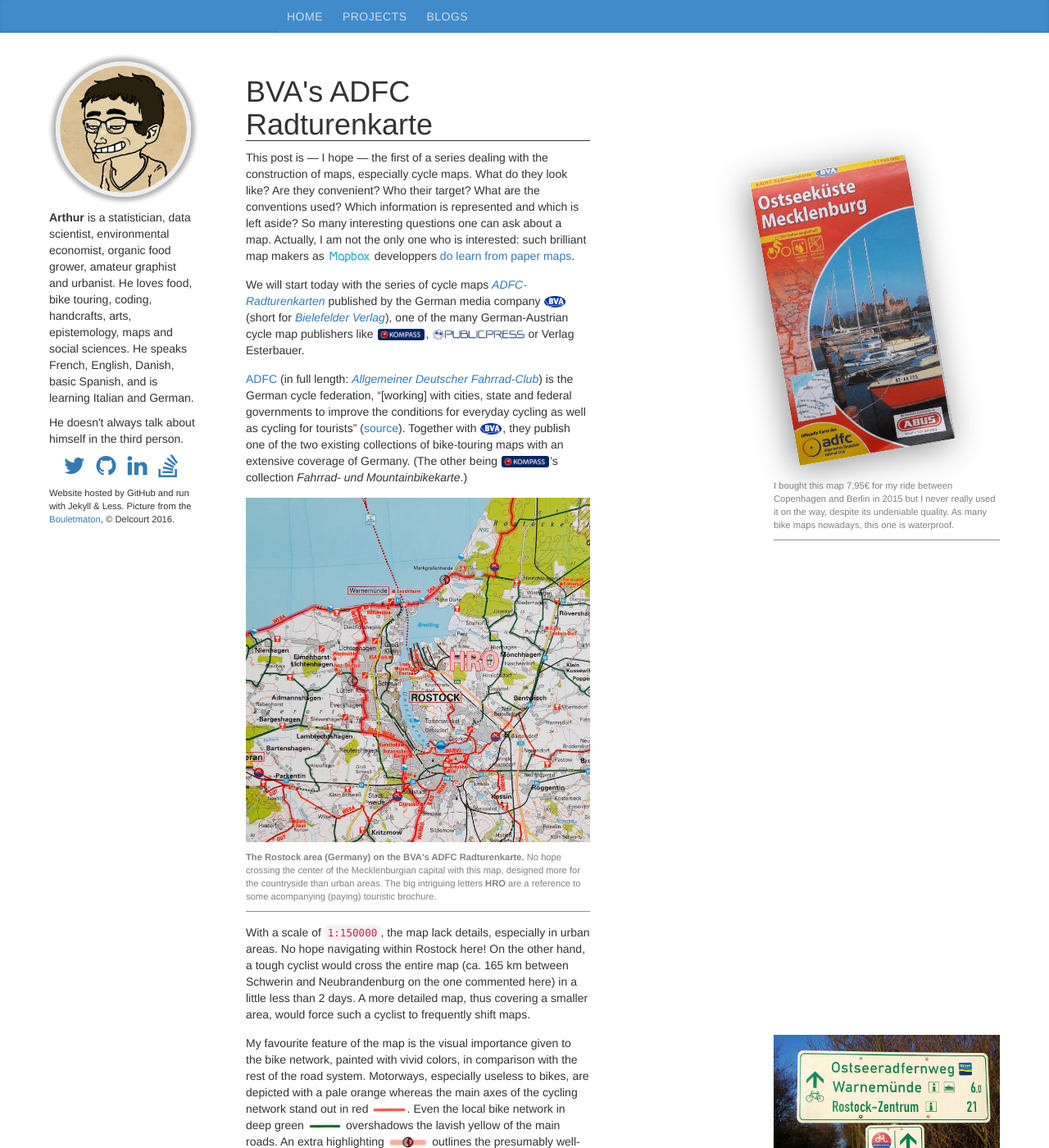
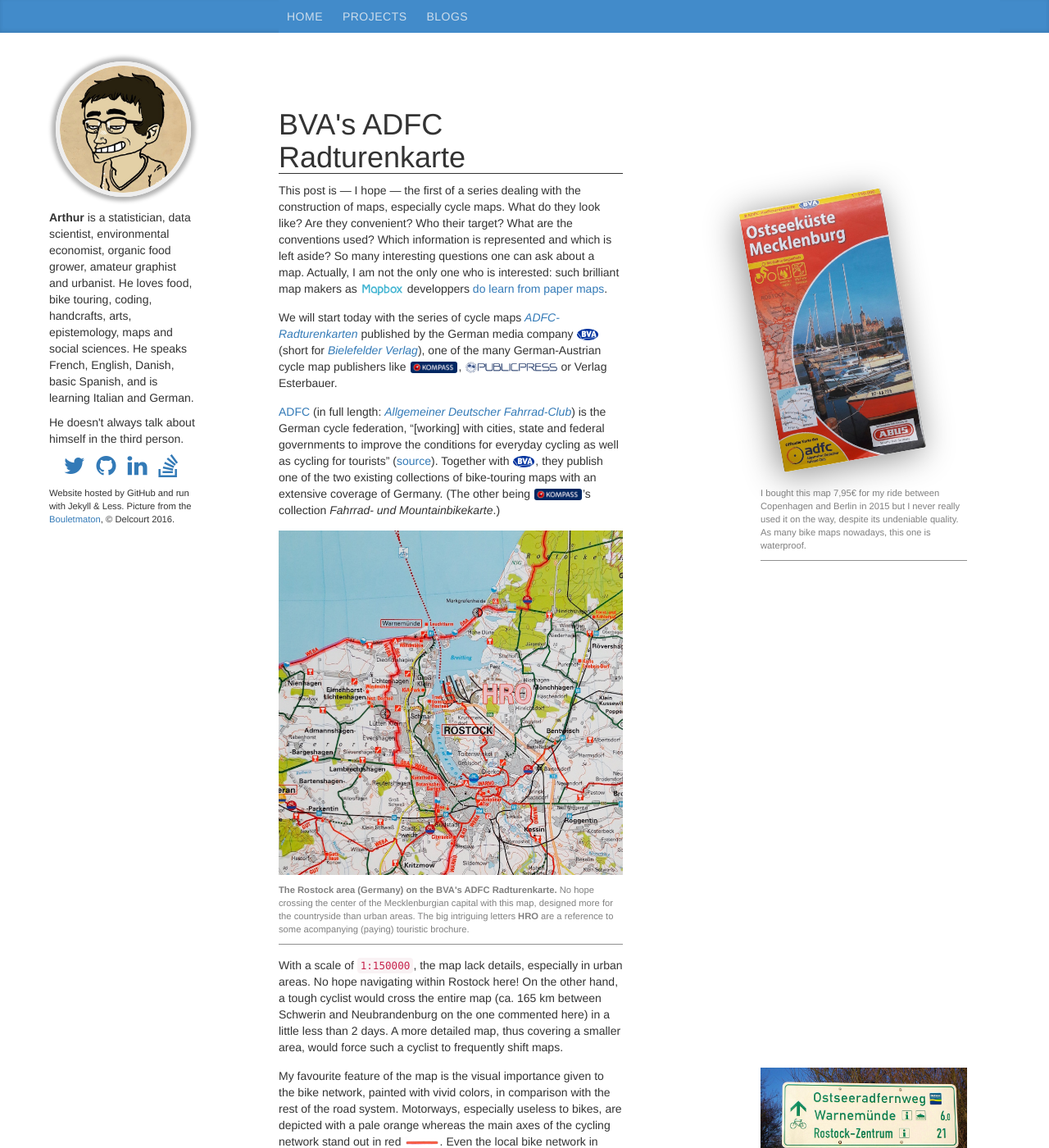
Before and after one commit to katossky/katossky.github.io, a Jekyll site: the page built from _posts/2016-05-18-bva-s-adfc-radturenkarte.md, in a window 1280 px wide and 1400 px high. Shown: the whole window at 82% size. Built offline with Jekyll 4.4.1, drawn with Linux system fonts in a browser that asks for light colours.

Commit message:
align the different pages according to the same schema

```diff
--- a/_layouts/blog-index.html
+++ b/_layouts/blog-index.html
@@ -2,6 +2,7 @@
 layout: default
 ---
 
+<section>
 <h1>{{page.title}}</h1>
 <ul id='blog-index'>
   {% if page.title == 'All posts' %}
@@ -46,6 +47,7 @@ layout: default
   {% endfor %}
   {% endif %}
 </ul>
+</section>
 
 <!-- http://stackoverflow.com/questions/6222616/with-css-use-for-overflowed-block-of-multi-lines -->
 <script src="/js/jquery.dotdotdot.min.js" type="text/javascript"></script>
--- a/_layouts/post.html
+++ b/_layouts/post.html
@@ -2,5 +2,7 @@
 layout: default
 ---
 
+<section>
 <h1>{{page.title}}</h1>
 {{ content }}
+</section>
--- a/_sass/blog-index.scss
+++ b/_sass/blog-index.scss
@@ -1,18 +1,29 @@
 main#blog-index{
+
+  section{
+    padding: 40px 40px 40px 0px;
+    height: 100%;
+  }
 
   h1{
     text-transform: uppercase;
     border-bottom: solid 1px;
     min-width: 350px;
-    width:       50%;
-    max-width: 500px; // move together in the same place
+    width:      70%;
+    // max-width: 500px; // move together in the same place
+    margin-left: 40px;
+    margin-top: 0px;
+    font-style: italic;
   }
   ul{
-    list-style: none;
-    min-width: 350px;
-    width:       50%;
-    max-width: 500px; // together with this
-    padding:    0px;
+    height: 100%; // PB here...
+    overflow-y: scroll;
+    list-style:  none;
+    min-width:  350px;
+    width:        50%;
+    max-width:  500px; // together with this
+    padding:      0px;
+    margin-left: 40px;
     li{
       display:   block;
       height:    170px;
--- a/_sass/home.scss
+++ b/_sass/home.scss
@@ -18,7 +18,9 @@ main#home{
     }
     .list{
       padding-left: 40px;
-      height: 100%;
+      height: 100%; // PB here...
+      // since height refers to the total height of the containing div
+      // but it works
       overflow-x: visible;
       overflow-y: scroll;
     }
--- a/_sass/post.scss
+++ b/_sass/post.scss
@@ -1,4 +1,7 @@
 main#post{
+section{
+
+  padding: 40px 40px 40px 40px;
 
   counter-reset: sidenote-counter;
 
@@ -148,4 +151,4 @@ main#post{
       }
     }
   }
-}
+}}
--- a/css/main.scss
+++ b/css/main.scss
@@ -1,10 +1,5 @@
 ---
 ---
-$header-height:       40px;
-$margin-page:         60px;
-$margin-btw-cols-fxd: 30px;
-$margin-btw-cols-var:  10%;
-$column-width-left:  180px;
 $header-color-background:     #428bca;
 $header-color-text:           #cdddeb;
 $header-color-text-highlight: #fff;
@@ -20,37 +15,6 @@ $right-column-width: (100% - $variable-between-column-margin)/2;
 @import "blog-index";
 // @import "syntax.css";
 
-header{
-  background-color: $header-color-background;
-  nav{
-    a, span {
-      color: $header-color-text;
-    }
-    a:hover, a:focus, span:hover, span:focus{
-      color: $header-color-text-highlight;
-    }
-    .active {
-      & > a{
-        color: $header-color-text-highlight;
-      }
-      &:after {
-        color: $header-color-text-highlight;
-      }
-    }
-  }
-  & > ul > li > ul {
-    background-color: $header-color-background;
-  }
-}
-#left-column{
-  z-index:       10;
-  position:      fixed;
-  top:           $margin-page;
-  left:          $margin-page;
-  // margin-bottom: @margin-page;
-  width:         $column-width-left;
-  // height:        100%;
-}
 footer{
   font-size: 80%;
 }
@@ -78,7 +42,14 @@ footer{
 img{width: 100%;}
 a, a:hover {text-decoration: none;}
 
-// DIMENSIONS OF MAIN PARTS OF THE WEBSITE
+// DIMENSIONS OF MAIN PARTS OF THE WEBSITE  ---------------------
+
+$header-height:       40px;
+$margin-page:         60px;
+$margin-btw-cols-fxd: 30px;
+$margin-btw-cols-var:  10%;
+$column-width-left:  180px;
+
 html {
   height:   100%;     // for being able to use scrolling later
   position: relative; // for positionning main#project
@@ -88,16 +59,26 @@ header nav{
     // 40 px is the padding in a section element
     margin-right:  $margin-page;
 }
+#left-column{
+  z-index:       10;
+  position:      fixed;
+  top:           $margin-page;
+  left:          $margin-page;
+  // margin-bottom: @margin-page;
+  width:         $column-width-left;
+  // height:        100%;
+}
 body {
   height:          100%;
   padding-top:     1.8*$header-height;
   // probably should take the size of the profile picture instead
   padding-left:    2*$margin-page+$column-width-left;
   padding-right:   $margin-page;
-  padding-bottom:  $margin-page;
+  //padding-bottom:  $margin-page;
 }
 main#home{
   height:         100%; // prevent from scrolling
+  padding-bottom: $margin-page;
 }
 main#project-container{
   position: absolute;
@@ -107,11 +88,34 @@ main#project-container{
   right:  0;
 }
 main#blog-index{
+  height:         100%; // prevent from scrolling
 }
 main#post{
 }
 
-// COLORS
+// COLORS ------------------------------------
+header{
+  background-color: $header-color-background;
+  nav{
+    a, span {
+      color: $header-color-text;
+    }
+    a:hover, a:focus, span:hover, span:focus{
+      color: $header-color-text-highlight;
+    }
+    .active {
+      & > a{
+        color: $header-color-text-highlight;
+      }
+      &:after {
+        color: $header-color-text-highlight;
+      }
+    }
+  }
+  & > ul > li > ul {
+    background-color: $header-color-background;
+  }
+}
 main#home{
   #project-showcase h1{color: #660000;}
   .project{
```
